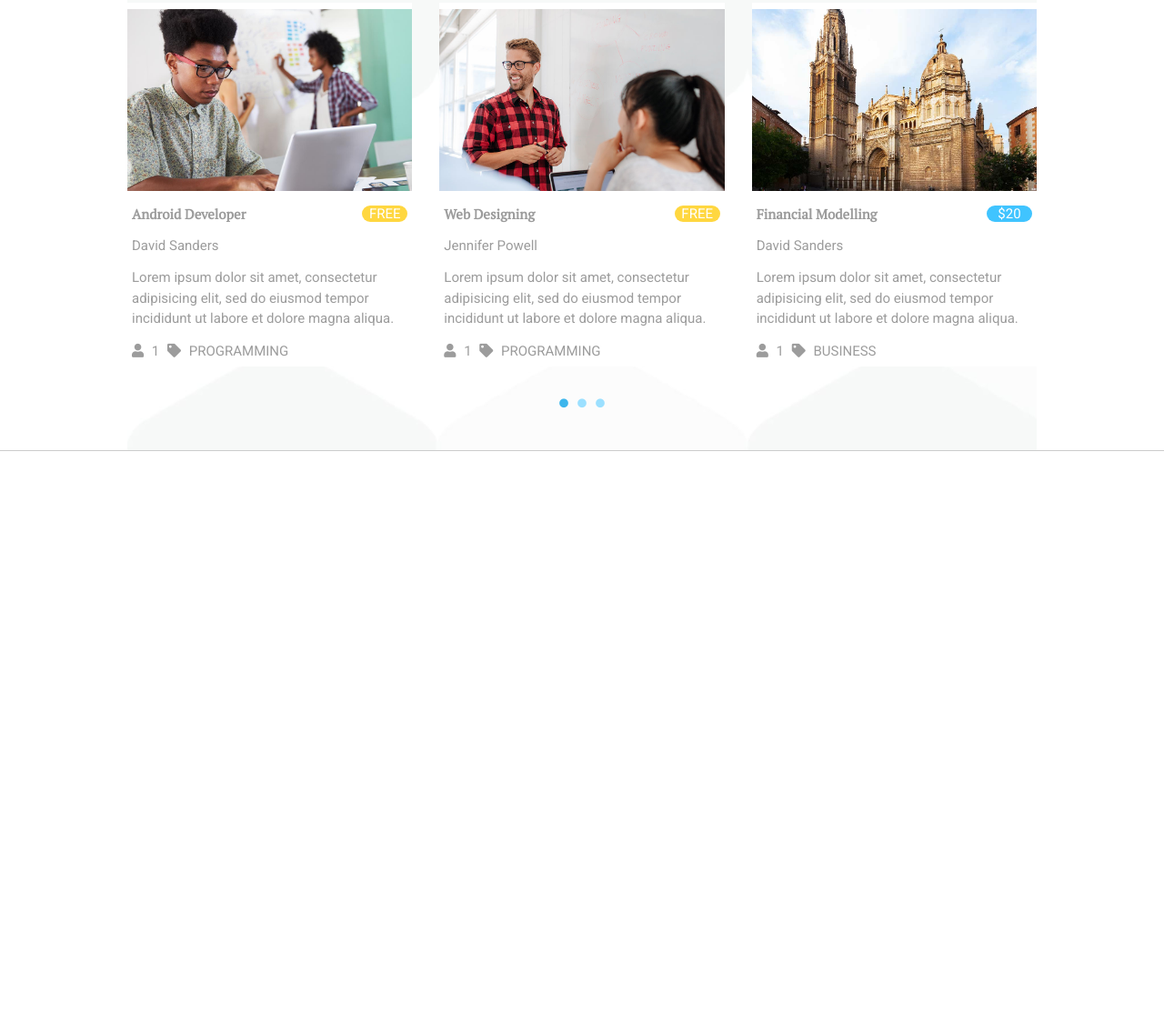
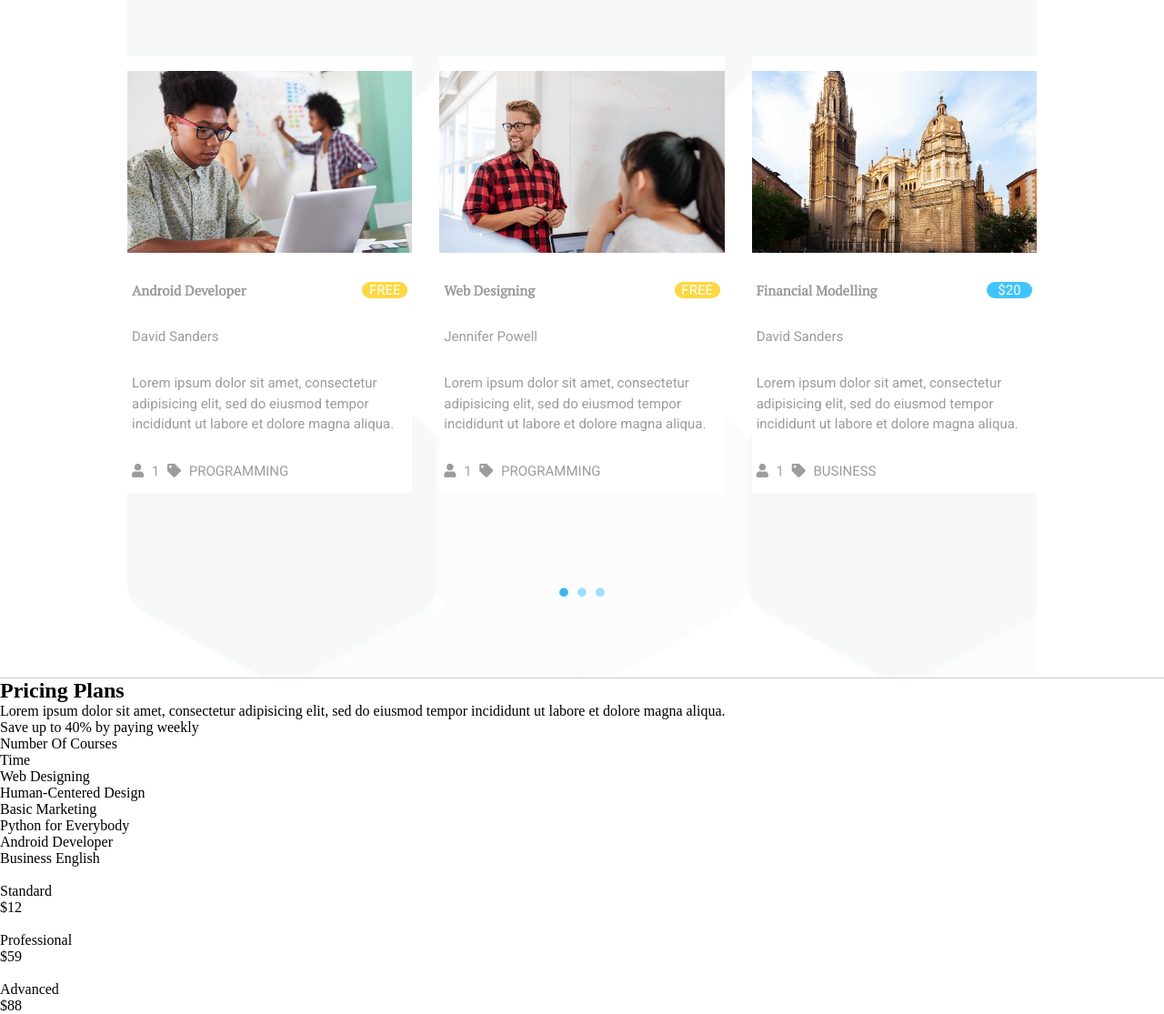
Before and after one commit to mrota89/proj-html-vuejs, a website: page index.html in a window 1280 px wide. Shown: the part 4206-5321 px from the top of the page at 91% size. Before the commit the page ends 4702 px from the top, so only its background shows below. Drawn offline with nearby package versions, Linux system fonts and the light colour scheme.

Commit message:
iniziata sezione pricing plan

```diff
--- a/index.html
+++ b/index.html
@@ -198,6 +198,51 @@
 
           </div>
         </div>
+      </section>
+
+      <section class="princing-plan">
+        <div class="container">
+          <h2>Pricing Plans</h2>
+          <p>Lorem ipsum dolor sit amet, consectetur adipisicing elit, sed do eiusmod tempor incididunt ut labore et dolore magna aliqua.</p>
+
+          <div class="table">
+            <div class="">
+              Save up to 40% by paying weekly
+            </div>
+            <div v-for="element in pricingPlanProperty" class="column-property">
+              {{element}}
+            </div>
+
+            <div v-for="element in pricingPlan" class="column-products">
+              <div class="single-plan">
+                <div class="top">
+                  <div class="box-img">
+                    <img src="" alt="">
+                  </div>
+
+                  <div class="plan-name">
+                    {{element.name}}
+                  </div>
+
+                  <div class="price">
+                    {{element.price}}
+                  </div>
+                </div>
+
+                <div class="middle">
+                  <div class="value">
+
+                  </div>
+                </div>
+
+                <div class="bottom">
+
+                </div>
+              </div>
+            </div>
+          </div>
+
+        </div>
 
       </section>
 
--- a/js/script.js
+++ b/js/script.js
@@ -248,6 +248,64 @@ new Vue({
         ]
       },
     ],
+
+    pricingPlanProperty: [
+      'Number Of Courses',
+      'Time', 'Web Designing',
+      'Human-Centered Design',
+      'Basic Marketing',
+      'Python for Everybody',
+      'Android Developer',
+      'Business English'
+    ],
+
+    pricingPlan: [
+      {
+        img: 'h5-custom-icon-7',
+        name: 'Standard',
+        price: '$12',
+        valueProperty: [
+          2,
+          '15 Days',
+          true,
+          true,
+          false,
+          false,
+          false,
+          false
+        ]
+      },
+      {
+        img: 'h5-custom-icon-8',
+        name: 'Professional',
+        price: '$59',
+        valueProperty: [
+          2,
+          '30 Days',
+          true,
+          true,
+          true,
+          true,
+          false,
+          false
+        ],
+      },
+      {
+        img: 'h5-custom-icon-9',
+        name: 'Advanced',
+        price: '$88',
+        valueProperty: [
+          2,
+          '30 Days',
+          true,
+          true,
+          true,
+          true,
+          true,
+          true
+        ],
+      }
+    ]
   },
 
   methods: {
--- a/src/app.scss
+++ b/src/app.scss
@@ -394,7 +394,7 @@ a:hover {
   }
 
   section.popular-courses {
-    height: 700px;
+    height: 950px;
     @include flex-row;
     @include flex-center;
     border-bottom: 1px solid #ccc;
@@ -402,7 +402,7 @@ a:hover {
     .container {
       @include inner-container;
       @include flex-column;
-      @include flex-center;
+      @include flex-center-around;
       height: 100%;
       background-image: url("../img/page-background-img.png");
 
@@ -425,14 +425,13 @@ a:hover {
       .slider-container {
         @include flex-row;
         @include flex-center-around;
-        margin-top: 50px;
         width: 100%;
         height: 400px;
 
         .blocco-corso {
           @include flex-column;
           @include flex-start-around;
-          height: 100%;
+          height: 120%;
           width: calc(100% / 3);
           font-family: $font-paragraph;
           color: $paragraph-color;
```
Also changed, not shown: dist/app.css.
